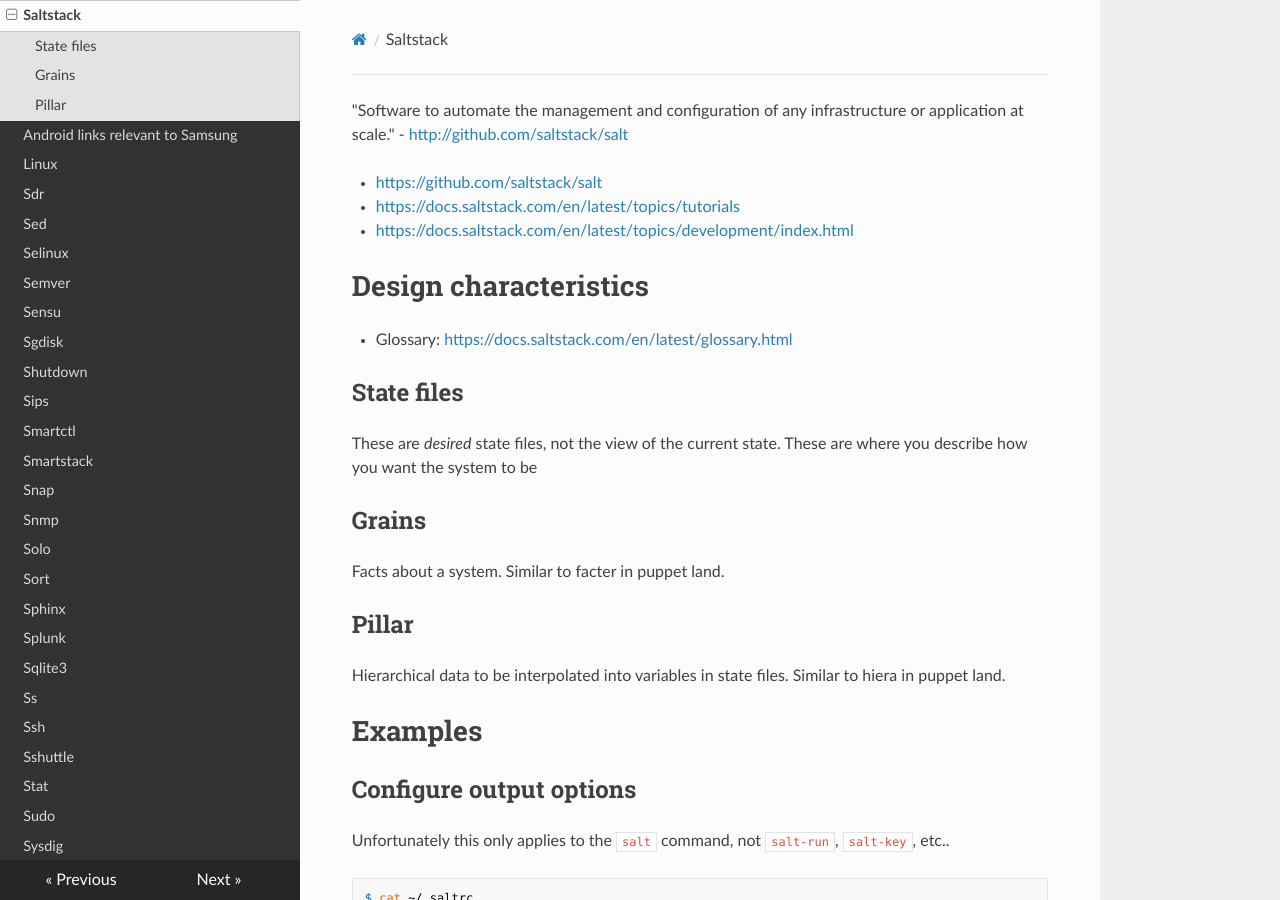
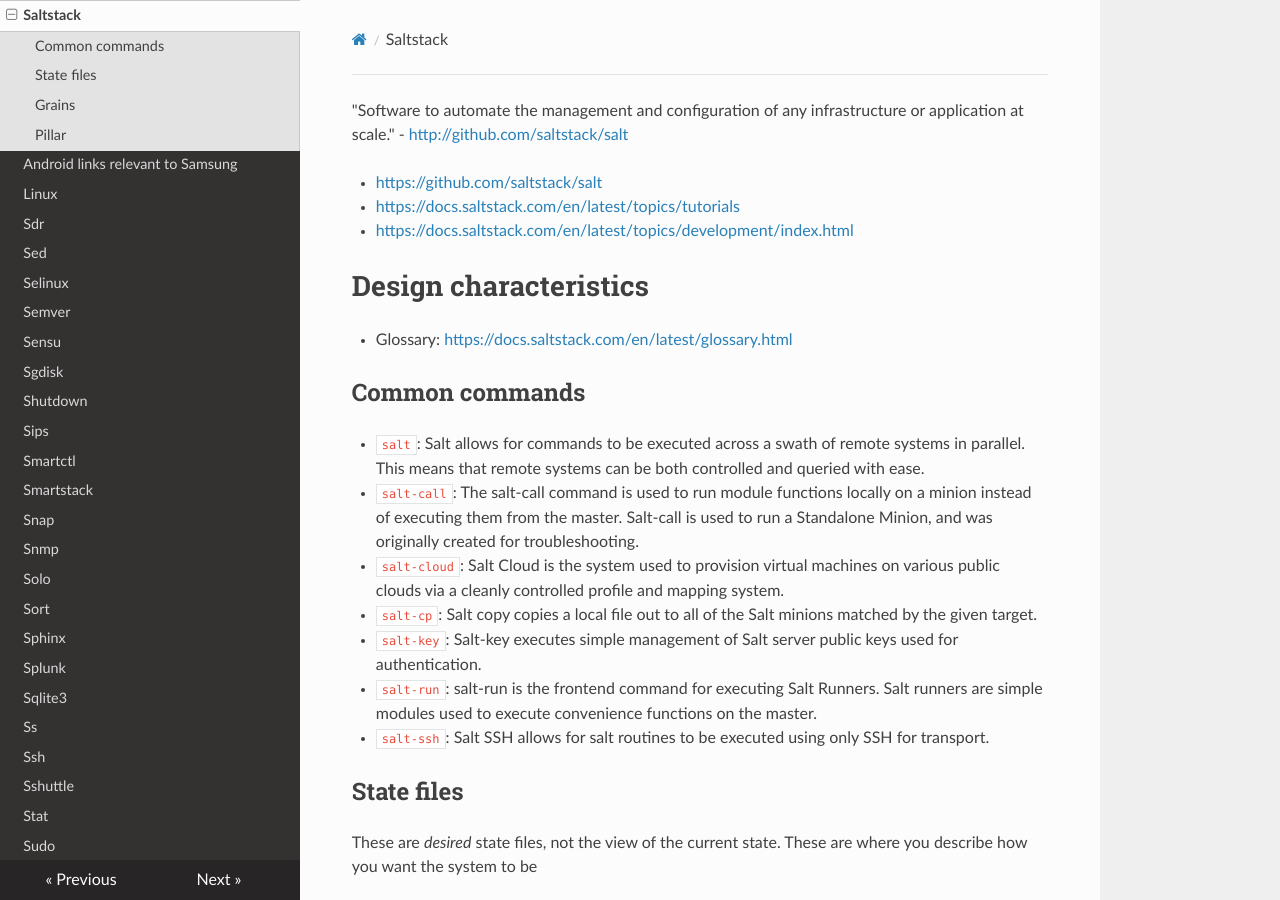
Before and after one commit to lando-cal/tech-notes, an MkDocs documentation site: the page built from docs/saltstack.md, in a window 1280 px wide and 900 px high. Built offline with MkDocs 1.6.1, drawn with Linux system fonts in a browser that asks for light colours; nearby versions of some CDN libraries.

Commit message:
Add common commands

```diff
--- a/docs/saltstack.md
+++ b/docs/saltstack.md
@@ -7,6 +7,16 @@
 # Design characteristics
 
 - Glossary: <https://docs.saltstack.com/en/latest/glossary.html>
+
+## Common commands
+
+- `salt`: Salt allows for commands to be executed across a swath of remote systems in parallel. This means that remote systems can be both controlled and queried with ease.
+- `salt-call`: The salt-call  command is used to run module functions locally on a minion instead of executing them from the master. Salt-call is used to run a Standalone Minion, and was originally created for troubleshooting.
+- `salt-cloud`: Salt Cloud is the system used to provision virtual machines on various public clouds via a cleanly controlled profile and mapping system.
+- `salt-cp`: Salt copy copies a local file out to all of the Salt minions matched by the given target.
+- `salt-key`: Salt-key executes simple management of Salt server public keys used for authentication.
+- `salt-run`: salt-run is the frontend command for executing Salt Runners.  Salt runners are simple modules used to execute convenience functions on the master.
+- `salt-ssh`: Salt SSH allows for salt routines to be executed using only SSH for transport.
 
 ## State files
 
```
